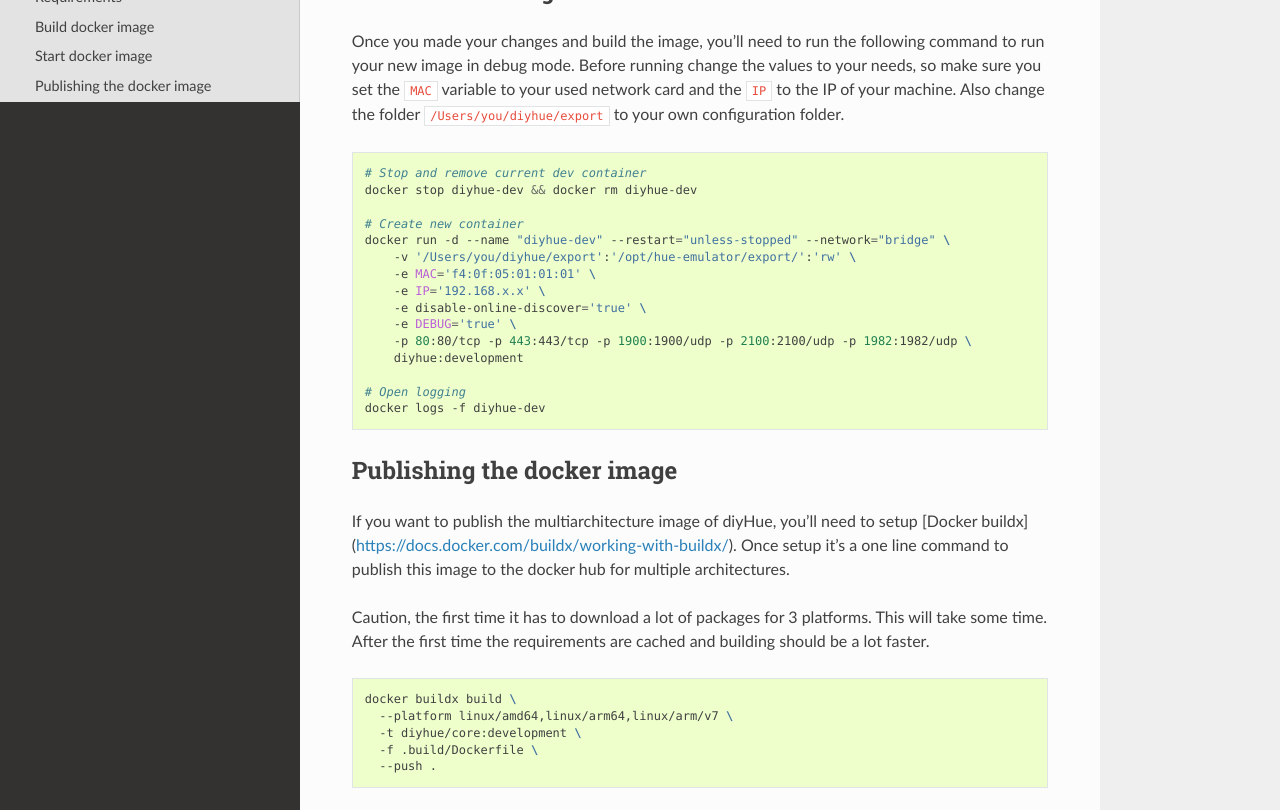
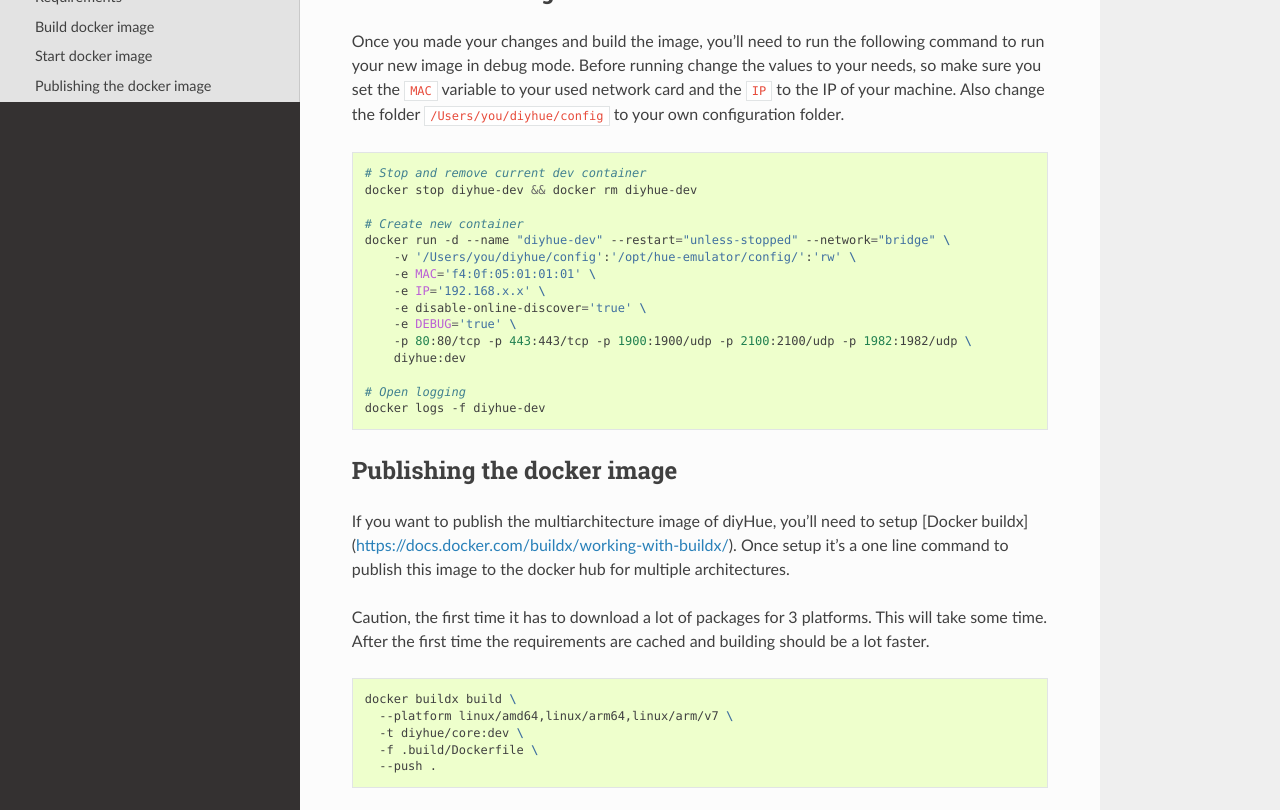
Before and after one commit to diyhue/ReadTheDocs, a Sphinx documentation site: the page built from source/development.rst, in a window 1280 px wide and 1400 px high, scrolled down 1389 px. Shown: the part 423-1233 px from the top of the window. Built offline with Sphinx 7.4.7 and the Read the Docs theme 2.0.0, drawn with Linux system fonts in a browser that asks for light colours; pages that are not in the unit, such as notebooks, are missing from menus.

Commit message:
update mount path

```diff
--- a/source/development.rst
+++ b/source/development.rst
@@ -83,7 +83,7 @@ Start docker image
 
 Once you made your changes and build the image, you'll need to run the following command to run your new image in debug mode.
 Before running change the values to your needs, so make sure you set the ``MAC`` variable to your used network card and the ``IP`` to the IP of your machine.
-Also change the folder ``/Users/you/diyhue/export`` to your own configuration folder.
+Also change the folder ``/Users/you/diyhue/config`` to your own configuration folder.
 
 .. code-block:: Bash
 
@@ -92,13 +92,13 @@ Also change the folder ``/Users/you/diyhue/export`` to your own configuration fo
 
     # Create new container
     docker run -d --name "diyhue-dev" --restart="unless-stopped" --network="bridge" \
-        -v '/Users/you/diyhue/export':'/opt/hue-emulator/export/':'rw' \
+        -v '/Users/you/diyhue/config':'/opt/hue-emulator/config/':'rw' \
         -e MAC='f4:0f:05:01:01:01' \
         -e IP='192.168.x.x' \
         -e disable-online-discover='true' \
         -e DEBUG='true' \
         -p 80:80/tcp -p 443:443/tcp -p 1900:1900/udp -p 2100:2100/udp -p 1982:1982/udp \
-        diyhue:development
+        diyhue:dev
 
     # Open logging
     docker logs -f diyhue-dev
@@ -114,6 +114,6 @@ Caution, the first time it has to download a lot of packages for 3 platforms. Th
 
     docker buildx build \
       --platform linux/amd64,linux/arm64,linux/arm/v7 \
-      -t diyhue/core:development \
+      -t diyhue/core:dev \
       -f .build/Dockerfile \
       --push .
```
